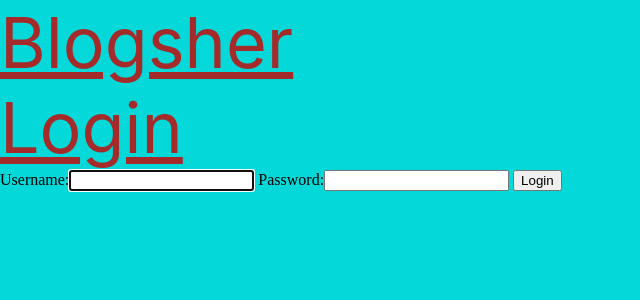
After one commit to Asher-MS/blogsher, a Django app: page /accounts/login/ in a window 1280 px wide. The commit adds this page. Shown: the top 300 px of the page, without its empty margins (0-640 px from the left). Run offline with Django 3.2, Linux system fonts and the light colour scheme.

Commit message:
Added the login functionality
Added the login functionality using django's built in login and sign up functionality

```diff
--- /dev/null
+++ b/accounts/templates/accounts/login.html
@@ -0,0 +1,7 @@
+{% extends 'base_layout.html'%} {%block content%}
+<h1>Login</h1>
+<form class="site-form" action="{%url 'accounts:login'%}" method="post">
+  {% csrf_token %} {{form}}
+  <input type="submit" value="Login" />
+  {%endblock%}
+</form>
--- a/accounts/templates/accounts/signup.html
+++ b/accounts/templates/accounts/signup.html
@@ -1,7 +1,7 @@
 {% extends 'base_layout.html'%} {%block content%}
 <h1>SignUP</h1>
-<form class="site-form" action="index.html" method="post">
-  {{form}}
+<form class="site-form" action="/accounts/signup/" method="post">
+  {% csrf_token %} {{form}}
   <input type="submit" value="Signup" />
   {%endblock%}
 </form>
--- a/accounts/urls.py
+++ b/accounts/urls.py
@@ -4,5 +4,8 @@ from . import views
 app_name="accounts"
 
 urlpatterns=[
-    url(r'signup/',views.signup,name='signup')
+    url(r'signup/',views.signup,name='signup'),
+    url(r'login/',views.login_view,name='login'),
+    url(r'',views.home),
+
 ]
--- a/accounts/views.py
+++ b/accounts/views.py
@@ -1,6 +1,39 @@
-from django.shortcuts import render
-from django.contrib.auth.forms import UserCreationForm
+from django.shortcuts import render,redirect
+from django.contrib.auth.forms import UserCreationForm,AuthenticationForm
+from django.contrib.auth import login
 # Create your views here.
 def signup(req):
-    form=UserCreationForm()
+    if(req.method=="POST"):
+        form=UserCreationForm(req.POST)
+        if(form.is_valid()):
+            user=form.save()
+            #log the user in
+            login(req,user)
+            return redirect("articles:list") #redirects the user back
+
+        else:
+            pass
+
+    else:
+        form=UserCreationForm()
+
+
     return render(req,"accounts/signup.html",{'form':form})
+
+def login_view(req):
+    if(req.method=="POST"):
+        form=AuthenticationForm(data=req.POST)
+        if(form.is_valid()):
+
+            #login User
+            user=form.get_user()
+            login(req,user)
+            return(redirect('articles:list'))
+    else:
+        form=AuthenticationForm()
+    return render(req,"accounts/login.html",{"form":form})
+
+
+
+def home(req):
+    return render(req,"accounts/home.html")
--- a/articles/urls.py
+++ b/articles/urls.py
@@ -16,7 +16,7 @@ Including another URLconf
 
 from django.urls import path
 from . import views
-
+app_name='articles'
 urlpatterns = [
 
 
--- a/assets/script.js
+++ b/assets/script.js
@@ -12,7 +12,6 @@
         let _depth2 = `${50 - (_mouseX - _w) * 0.02}% ${50 - (_mouseY - _h) * 0.02}%`;
         let _depth3 = `${50 - (_mouseX - _w) * 0.06}% ${50 - (_mouseY - _h) * 0.06}%`;
         let x = `${_depth3}, ${_depth2}, ${_depth1}`;
-        console.log(x);
         elem.style.backgroundPosition = x;
     }
 
--- /dev/null
+++ b/assets/search.js
@@ -0,0 +1,5 @@
+let search_bar=document.getElementById("search_bar");
+
+search_bar.addEventListener("keyup",function(e){
+    console.log(e.target.value);
+})
--- a/assets/style.css
+++ b/assets/style.css
@@ -1,6 +1,6 @@
 body {
   margin: 0;
-  background-color: #1d1e22;
+  background-color: #04d8d8;
 }
 #parallax {
   position: relative;
--- a/templates/base_layout.html
+++ b/templates/base_layout.html
@@ -1,7 +1,7 @@
 {% load static %}
 <!DOCTYPE html>
 <html>
-  <h1>Articles</h1>
+  <h1>Blogsher</h1>
   <head>
     <link rel="stylesheet" type="text/css" href="{% static '/style.css'%}" />
   </head>
```
Also changed, not shown: accounts/templates/accounts/home.html (added, +10 -0 lines), articles/templates/articles/articlelist.html (+8 -1 lines), articles/views.py (+7 -3 lines), db.sqlite3.
